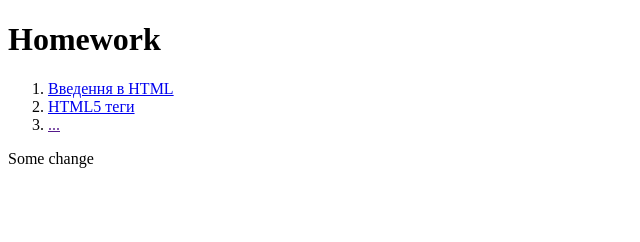
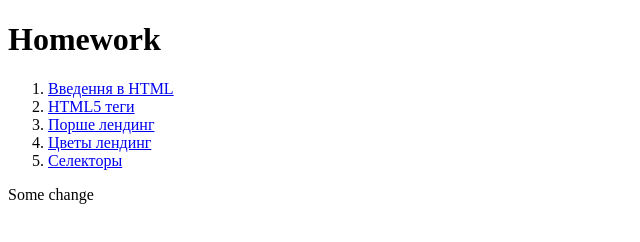
Before and after one commit to Nestrage/beetroot-homework, a plain HTML site: page index.html in a window 1280 px wide. Shown: the whole page, without its empty margins (0-640 px from the left). Drawn offline with Linux system fonts and the light colour scheme.

Commit message:
Update index.html

```diff
--- a/index.html
+++ b/index.html
@@ -12,7 +12,9 @@
         <ol>
             <li><a href="01">Введення в HTML</a></li>
             <li><a href="02">HTML5 теги</a></li>
-            <li><a href="">...</a></li>
+            <li><a href="05">Порше лендинг</a></li>
+            <li><a href="05_02">Цветы лендинг</a></li>
+            <li><a href="06">Селекторы</a></li>
         </ol>
     </nav>
 </body>
```
